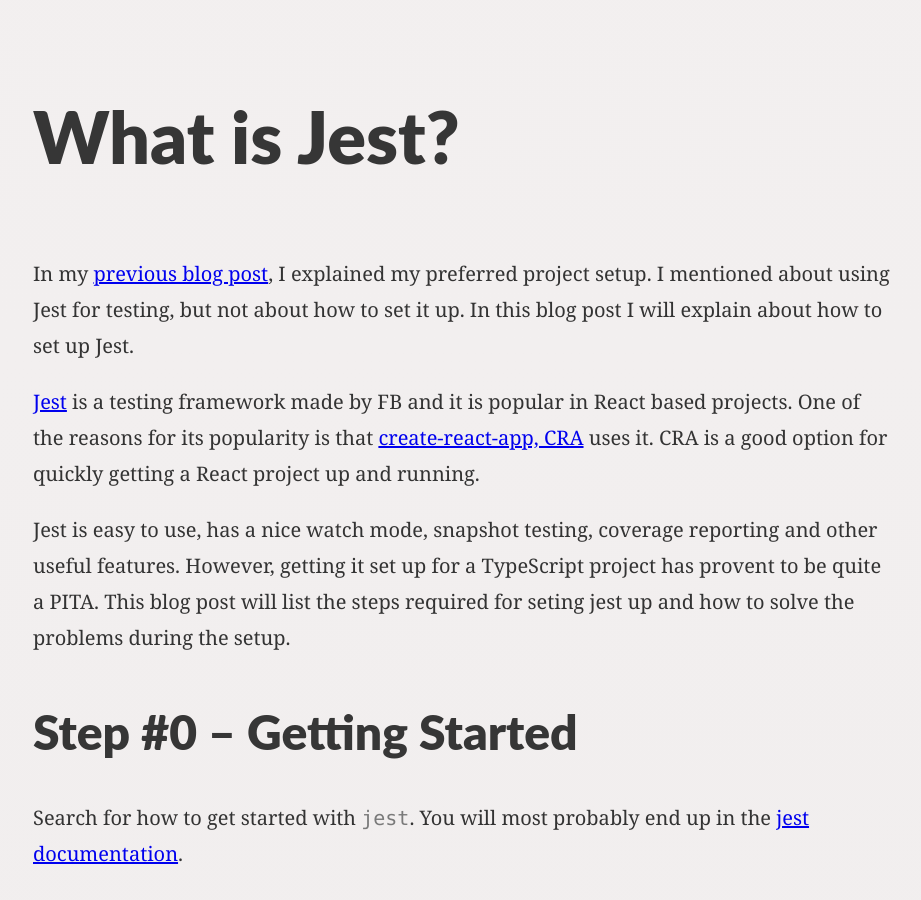
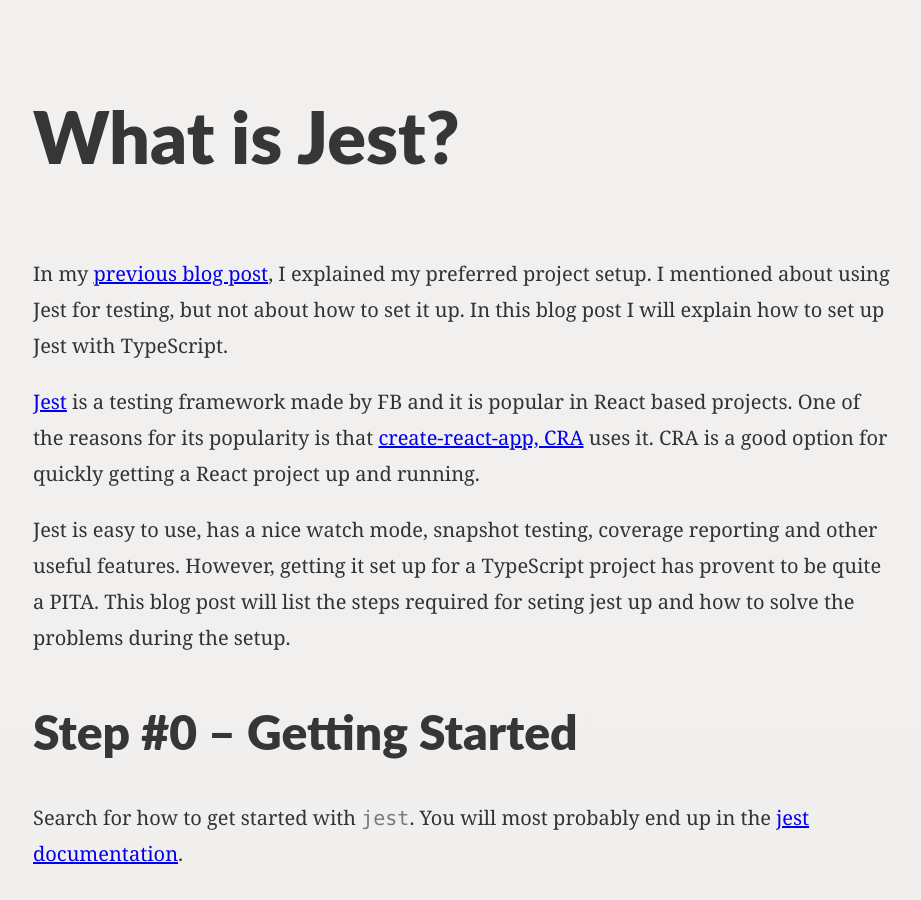
Before and after one commit to olpeh/olpeh.github.io, a Jekyll site: the page built from _posts/2019-02-04-using-jest-with-typescript.md, in a window 1280 px wide and 900 px high, scrolled down 609 px. Shown: the whole window, without its empty margins (177-1098 px from the left). Built offline with Jekyll 4.4.1, drawn with Linux system fonts in a browser that asks for light colours; some of the changed text lies outside the part shown.

Commit message:
Typo and style fixes

````diff
--- a/_posts/2019-02-04-using-jest-with-typescript.md
+++ b/_posts/2019-02-04-using-jest-with-typescript.md
@@ -13,7 +13,7 @@
 
 In my [previous blog post](/2019/01/30/my-opinionated-setup-for-web-projects.html), I explained my preferred project setup.
 I mentioned about using Jest for testing, but not about how to set it up.
-In this blog post I will explain about how to set up Jest.
+In this blog post I will explain how to set up Jest with TypeScript.
 
 [Jest](https://jestjs.io/){:target="\_blank"}{:rel="noopener"} is a testing framework made by FB and it is popular in React based projects. One of the reasons for its popularity is that [create-react-app, CRA](https://github.com/facebook/create-react-app){:target="\_blank"}{:rel="noopener"} uses it. CRA is a good option for quickly getting a React project up and running.
 
@@ -250,7 +250,7 @@
 npm i -D identity-obj-proxy preact-testing-library
 ```
 
-## Step #5 Try Again
+## Step #5 – Try Again
 
 Now with the copied configuration, we should be good to go, right?
 
@@ -289,7 +289,7 @@
 
 ![Successful run of Jest]({{ "/images/06-jest/success.jpg" | prepend: site.baseurl }})
 
-## Step #6 Additional Steps
+## Step #6 – Additional Steps
 
 It is recommended to setup a prepush hook for verifying that tests are passing before pushing to remote.
 
````
